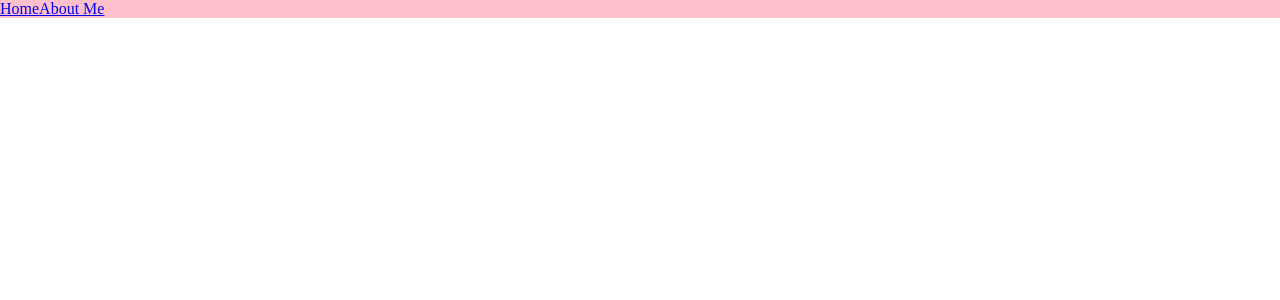
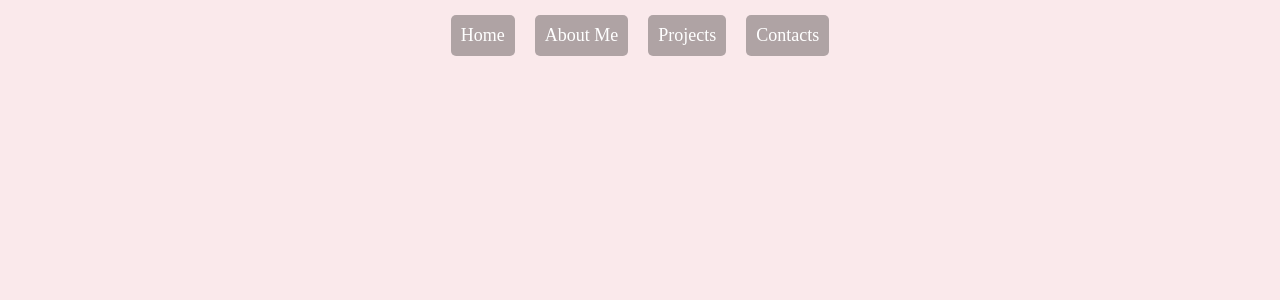
Before and after one commit to nawagirwacatherine/MY-PORTIFOLIO2, a React (Vite) app in the folder Cathies portifolio/: page / in a window 1280 px wide. Shown: the top 300 px of the page. Built offline with nearby package versions, Linux system fonts and the light colour scheme.

Commit message:
Add  css to nav

```diff
--- a/Cathies portifolio/src/App.css
+++ b/Cathies portifolio/src/App.css
@@ -4,6 +4,27 @@
 }
 
 .app {
+ height: 100vh;
+ width: auto;
+  background-color: rgb(250, 233, 235);
+}
 
-  background-color: pink;
+.nav {
+  display: flex;
+  padding: 5px;
+ justify-content: center;
+
 }
+
+
+.nav-item {
+  background-color: rgba(0, 0, 0, 0.3);
+color: white;
+    text-decoration: none;
+    padding: 10px;
+    font-size: 18px;
+    margin: 10px;
+
+    border-radius: 5px;
+
+  }
--- a/Cathies portifolio/src/App.jsx
+++ b/Cathies portifolio/src/App.jsx
@@ -2,6 +2,8 @@
 import './App.css';
 import HomePage from "./pages/HomePage";
 import AboutMe from "./pages/AboutMe";
+import Projects from "./pages/Projects";
+import Contacts from "./pages/Contacts";
 import { BrowserRouter as Router, Routes, Route } from "react-router-dom";
 import { Link } from "react-router-dom";
 
@@ -12,11 +14,15 @@ function App() {
         <nav className="nav">
           <Link to="/" className="nav-item">Home</Link>
           <Link to="/about-me" className="nav-item">About Me</Link>
+          <Link to="/projects" className="nav-item">Projects</Link>
+          <Link to="/contacts" className="nav-item">Contacts</Link>
         </nav>
 
         <Routes>
           <Route path="/" element={<HomePage />} />
           <Route path="/about-me" element={<AboutMe />} />
+          <Route path="/project" element={<Projects />} />
+          <Route path="/contacts" element={<Contacts />} />
         </Routes>
       </div>
     </Router>
--- /dev/null
+++ b/Cathies portifolio/src/pages/AboutMe.jsx
@@ -0,0 +1,8 @@
+function AboutMe (){
+    return(
+        <>
+        </>
+    )
+}
+
+export default  AboutMe;
--- /dev/null
+++ b/Cathies portifolio/src/pages/Contacts.jsx
@@ -0,0 +1,8 @@
+function Contacts (){
+    return(
+        <>
+        </>
+    )
+}
+
+export default  Contacts;
--- /dev/null
+++ b/Cathies portifolio/src/pages/Projects.jsx
@@ -0,0 +1,8 @@
+function Projects (){
+    return(
+        <>
+        </>
+    )
+}
+
+export default  Projects;
```
Also changed, not shown: Cathies portifolio/src/components/ProjectCard.jsx (deleted, +0 -8 lines).
